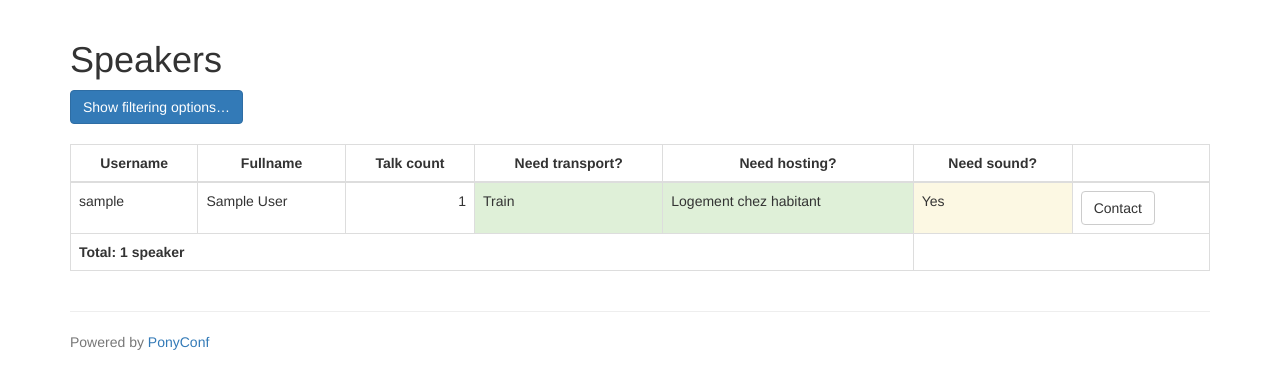
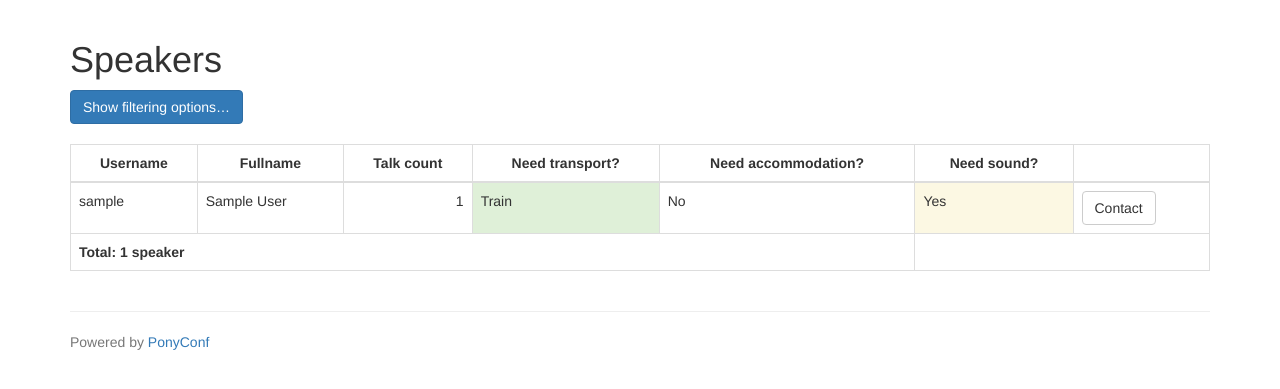
Before and after one commit to PonyConf/PonyConf, a Django app: page /speakers/ in a window 1280 px wide. Shown: the part 51-440 px from the top of the page. Run offline with Django 3.2, Linux system fonts and the light colour scheme; a user stored in the database is signed in; data comes from the database, SQL or seed files in the repository; tables that the repository leaves empty hold one stand-in row (values such as "Sample post"); some libraries are stand-ins or nearby versions.

Commit message:
hosting is now accommodation
and accommodation is a choice field

```diff
--- a/accounts/forms.py
+++ b/accounts/forms.py
@@ -12,8 +12,7 @@ UserForm = modelform_factory(User, fields=['first_name', 'last_name', 'email', '
 ProfileForm = modelform_factory(Profile, fields=['biography'])
 
 ParticipationForm = modelform_factory(Participation,
-                                      fields=['need_transport', 'transport',
-                                              'need_hosting', 'homestay',
+                                      fields=['need_transport', 'transport', 'accommodation',
                                               'connector', 'sound', 'videotaped',
                                               'video_licence', 'constraints'],
                                       widgets={'transport': forms.CheckboxSelectMultiple(),
@@ -26,7 +25,7 @@ ProfileOrgaForm = modelform_factory(Profile, fields=['biography'])
 
 ParticipationOrgaForm = modelform_factory(Participation,
                                           fields=['need_transport', 'transport', 'transport_booked',
-                                                  'need_hosting', 'homestay', 'hosting_booked',
+                                                  'accommodation', 'accommodation_booked',
                                                   'connector', 'sound', 'videotaped',
                                                   'video_licence',
                                                   'constraints', 'notes', 'orga'],
--- a/accounts/models.py
+++ b/accounts/models.py
@@ -46,6 +46,14 @@ class Connector(Option):
 class Participation(PonyConfModel):
 
     LICENCES = IntEnum('Video licence', 'CC-Zero CC-BY CC-BY-SA CC-BY-ND CC-BY-NC CC-BY-NC-SA CC-BY-NC-ND')
+    ACCOMMODATION_NO = 0
+    ACCOMMODATION_HOTEL = 1
+    ACCOMMODATION_HOMESTAY = 2
+    ACCOMMODATION_CHOICES = (
+        (ACCOMMODATION_NO, _('No')),
+        (ACCOMMODATION_HOTEL, _('Hotel')),
+        (ACCOMMODATION_HOMESTAY, _('Homestay')),
+    )
 
     site = models.ForeignKey(Site, on_delete=models.CASCADE)
     user = models.ForeignKey(User)
@@ -57,9 +65,8 @@ class Participation(PonyConfModel):
     transport = models.ManyToManyField(Transport, verbose_name=_("I'm ok to travel by"), blank=True)
     transport_booked = models.BooleanField(default=False)
 
-    need_hosting = models.BooleanField(verbose_name=_('Need hosting?'), default=False)
-    homestay = models.BooleanField(verbose_name=_('Ok for homestay?'), default=False)
-    hosting_booked = models.BooleanField(default=False)
+    accommodation = models.IntegerField(choices=ACCOMMODATION_CHOICES, verbose_name=_('Need accommodation?'), null=True, blank=True)
+    accommodation_booked = models.BooleanField(default=False)
 
     constraints = models.TextField(blank=True, verbose_name=_("Constraints"))
     connector = models.ManyToManyField(Connector, verbose_name=_("I can output"), blank=True)
--- a/proposals/forms.py
+++ b/proposals/forms.py
@@ -5,7 +5,7 @@ from django.utils.translation import ugettext_lazy as _
 
 from django_select2.forms import Select2TagWidget
 
-from accounts.models import User, Transport
+from accounts.models import User, Participation, Transport
 from proposals.models import Conference, Event, Talk, Topic, Track
 
 STATUS_CHOICES = [
@@ -72,13 +72,13 @@ class TalkFilterForm(forms.Form):
         self.fields['track'].choices = [('none', 'Not assigned')] + list(tracks.values_list('slug', 'name'))
 
 
-def get_transports():
+def get_options(option):
     try:
-        transports = list(Transport.objects.values_list('pk', 'name'))
+        options = list(option.objects.values_list('pk', 'name'))
     except OperationalError:
         # happens when db doesn't exist yet
-        transports = []
-    return transports
+        options = []
+    return options
 
 
 class SpeakerFilterForm(forms.Form):
@@ -95,19 +95,16 @@ class SpeakerFilterForm(forms.Form):
     transport = forms.MultipleChoiceField(
             required=False,
             widget=forms.CheckboxSelectMultiple,
-            choices=get_transports(),
+            choices=get_options(Transport),
     )
-    hosting = forms.MultipleChoiceField(
+    accommodation= forms.MultipleChoiceField(
             required=False,
             widget=forms.CheckboxSelectMultiple,
-            choices=[
-                    ('hotel', 'Hotel'),
-                    ('homestay', 'Homestay'),
-            ],
+            choices=Participation.ACCOMMODATION_CHOICES,
     )
     sound = forms.NullBooleanField()
     transport_booked = forms.NullBooleanField()
-    hosting_booked = forms.NullBooleanField()
+    accommodation_booked = forms.NullBooleanField()
 
     def __init__(self, *args, **kwargs):
         site = kwargs.pop('site')
--- a/proposals/templates/proposals/speaker_list.html
+++ b/proposals/templates/proposals/speaker_list.html
@@ -19,8 +19,8 @@
                 <div class="col-md-4 col-xs-6">
                     {% bootstrap_field filter_form.transport layout="horizontal" %}
                     {% bootstrap_field filter_form.transport_booked layout="horizontal" %}
-                    {% bootstrap_field filter_form.hosting layout="horizontal" %}
-                    {% bootstrap_field filter_form.hosting_booked layout="horizontal" %}
+                    {% bootstrap_field filter_form.accommodation layout="horizontal" %}
+                    {% bootstrap_field filter_form.accommodation_booked layout="horizontal" %}
                 </div>
                 <div class="col-md-4 col-xs-6">
                     {% bootstrap_field filter_form.sound layout="horizontal" %}
@@ -42,7 +42,7 @@
             <th class="text-center">{% trans "Fullname" %}</th>
             <th class="text-center">{% trans "Talk count" %}</th>
             <th class="text-center">{% blocktrans context "table column title" %}Need transport?{% endblocktrans %}</th>
-            <th class="text-center">{% blocktrans context "table column title" %}Need hosting?{% endblocktrans %}</th>
+            <th class="text-center">{% blocktrans context "table column title" %}Need accommodation?{% endblocktrans %}</th>
             <th class="text-center">{% trans "Need sound?" %}</th>
             <th class="text-center"></th>
         </tr>
@@ -69,17 +69,9 @@
             {% else %}
             <td>No</td>
             {% endif %}
-            {% if speaker.need_hosting %}
-            <td class="{% if speaker.hosting_booked %}success{% else %}warning{% endif %}">
-                {% if speaker.homestay %}
-                Logement chez habitant
-                {% else %}
-                Hotel
-                {% endif %}
+            <td{% if speaker.accommodation != speaker.ACCOMMODATION_NO %} class="{% if speaker.accommodation_booked %}success{% else %}warning{% endif %}"{% endif %}>
+                {{ speaker.get_accommodation_display }}
             </td>
-            {% else %}
-            <td>—</td>
-            {% endif %}
             {% if speaker.sound %}
             <td class="warning">Yes</td>
             {% else %}
--- a/proposals/templates/proposals/user_details.html
+++ b/proposals/templates/proposals/user_details.html
@@ -32,9 +32,8 @@
     <li><b>{% trans "Departure:" %}</b> {{ participation.departure }}</li>
     <li><b>{% trans "Ok to travel by:" %}</b> {% for transport in participation.transport.all %}{% if not forloop.first %}, {% endif %}{{ transport }}{% endfor %}</li>
     <li><b>{% trans "Transport booked:" %}</b> {{ participation.transport_booked|yesno }}</li>
-    <li><b>{% trans "Need hosting:" %}</b> {{ participation.need_hosting|yesno }}</li>
-    <li><b>{% trans "Ok for homstay:" %}</b> {{ participation.homestay|yesno }}</li>
-    <li><b>{% trans "Hosting booked:" %}</b> {{ participation.hosting_booked|yesno }}</li>
+    <li><b>{% trans "Need accommodation:" %}</b> {{ participation.get_accommodation_display }}</li>
+    <li><b>{% trans "Accommodation booked:" %}</b> {{ participation.accommodation_booked|yesno }}</li>
     <li><b>{% trans "Video output:" %}</b> {% for conn in participation.connector.all %}{% if not forloop.first %}, {% endif %}{{ conn }}{% endfor %}</li>
     <li><b>{% trans "Need sound:" %}</b> {{ participation.sound|yesno }}</li>
     <li><b>{% trans "Ok to be recorded on video:" %}</b> {{ participation.videotaped|yesno }}</li>
--- a/proposals/views.py
+++ b/proposals/views.py
@@ -309,23 +309,18 @@ def speaker_list(request):
         if len(data['transport']):
             show_filters = True
             speakers = speakers.filter(need_transport=True).filter(reduce(lambda x, y: x | y, [Q(transport__pk=pk) for pk in data['transport']]))
-        if len(data['hosting']):
+        if len(data['accommodation']):
             show_filters = True
-            queries = []
-            if 'hotel' in data['hosting']:
-                queries += [ Q(need_hosting=True, homestay=False) ]
-            if 'homestay' in data['hosting']:
-                queries += [ Q(need_hosting=True, homestay=True) ]
-            speakers = speakers.filter(reduce(lambda x, y: x | y, queries))
+            speakers = speakers.filter(reduce(lambda x, y: x | y, [Q(accommodation__pk=pk) for pk in data['accommodation']]))
         if data['sound'] != None:
             show_filters = True
             speakers = speakers.filter(sound=data['sound'])
         if data['transport_booked'] != None:
             show_filters = True
             speakers = speakers.filter(need_transport=True).filter(transport_booked=data['transport_booked'])
-        if data['hosting_booked'] != None:
+        if data['accommodation_booked'] != None:
             show_filters = True
-            speakers = speakers.filter(need_hosting=True).filter(hosting_booked=data['hosting_booked'])
+            speakers = speakers.filter(need_accommodation=True).filter(accommodation_booked=data['accommodation_booked'])
     return render(request, 'proposals/speaker_list.html', {
         'speaker_list': speakers,
         'filter_form': filter_form,
```
Also changed, not shown: accounts/migrations/0012_auto_20161006_1853.py (added).
